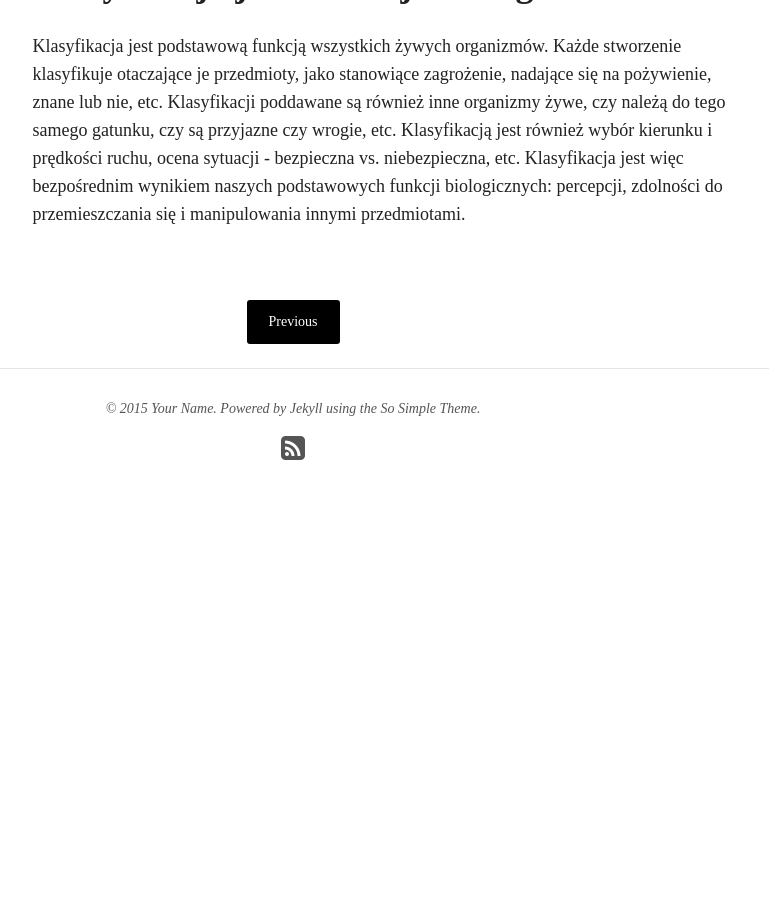
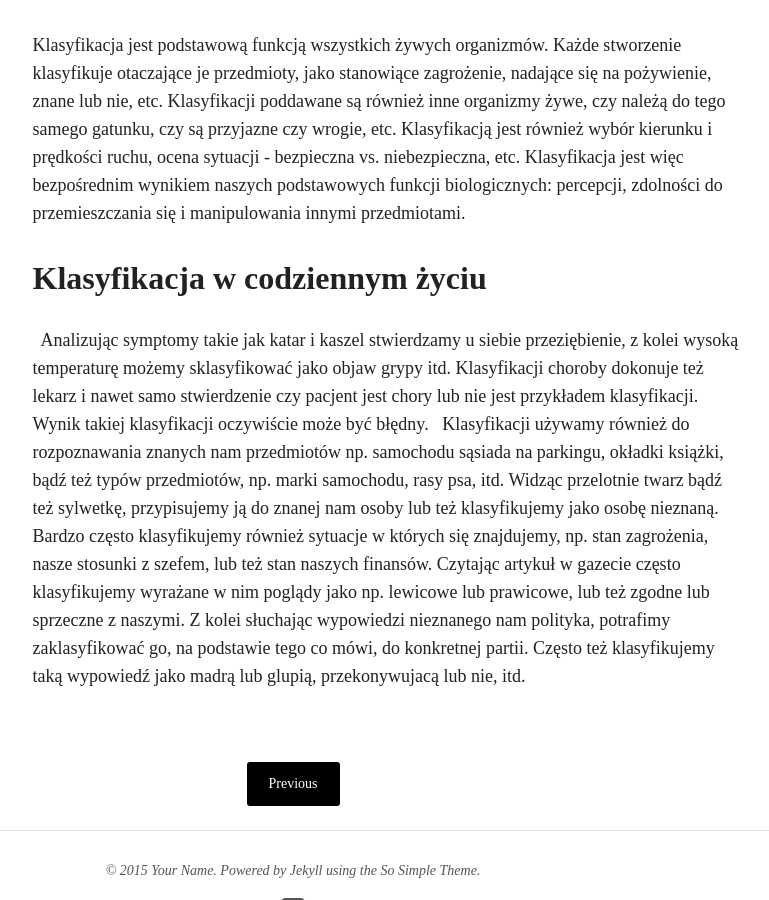
Before and after one commit to tmkmrcnk/klasyfikatory, a Jekyll site: the page built from _posts/articles/2014-12-24-klasyfikacja-wstep.md, in a window 1280 px wide and 900 px high, scrolled down 889 px. Shown: the whole window, without its empty margins (347-1116 px from the left). Built offline with Jekyll 4.4.1, drawn with Linux system fonts in a browser that asks for light colours; nearby versions of some CDN libraries; before the commit the page ends 1449 px from its top, so only the background shows below that.

Commit message:
edit intro article

```diff
--- a/_posts/articles/2014-12-24-klasyfikacja-wstep.md
+++ b/_posts/articles/2014-12-24-klasyfikacja-wstep.md
@@ -13,12 +13,20 @@ image:
   creditlink:
 ---
 
-## Czym jest klasyfikacja?
+### Czym jest klasyfikacja?
 
 Klasyfikacja polega na przypisaniu danej rzeczy do wcześniej ustalonej klasy bądź też kategorii. Rzeczy które klasyfikujemy mogą być bardzo konkretne, tak jak fizyczne przedmioty bądź też abstrakcyjne, np. myśli, uczucia. Na przykład szczekające i biegające po parku zwierzę możemy sklasyfikować jako *psa*, a czerwony przedmiot wiszący na drzewie jako *jabłko*. Oczywiście wcześniej musimy sklasyfikować drzewo jako *drzewo*.
 
 Klasyfikować możemy tez rzeczy niematerialne, np. wydarzenia lub sytuacje. Typowe stwierdzenia takie jak *źle się czuję*, *jestem w świetnej formie*, *jestem zmęczony*, wydają się opisywać nasz faktyczny stan, tak na prawdę wyrażają jedynie naszą często subiektywną klasyfikację tego stanu.
 
-# Klasyfikacja jako funkcja biologiczna
+### Klasyfikacja jako funkcja biologiczna
 
 Klasyfikacja jest podstawową funkcją wszystkich żywych organizmów. Każde stworzenie klasyfikuje otaczające je przedmioty,  jako stanowiące zagrożenie, nadające się na pożywienie, znane lub nie, etc. Klasyfikacji poddawane są również inne organizmy żywe, czy należą do tego samego gatunku, czy są przyjazne czy wrogie, etc. Klasyfikacją jest również wybór kierunku i prędkości ruchu, ocena sytuacji - bezpieczna vs. niebezpieczna, etc. Klasyfikacja jest więc bezpośrednim wynikiem naszych podstawowych funkcji biologicznych: percepcji, zdolności do przemieszczania się i manipulowania innymi przedmiotami.
+
+## Klasyfikacja  w codziennym życiu
+
+Analizując symptomy takie jak katar i kaszel stwierdzamy u siebie przeziębienie, z kolei wysoką temperaturę możemy sklasyfikować jako objaw grypy itd. Klasyfikacji choroby dokonuje też lekarz i nawet samo stwierdzenie czy pacjent jest chory lub nie jest przykładem klasyfikacji. Wynik takiej klasyfikacji oczywiście może być błędny.
+
+Klasyfikacji używamy również do rozpoznawania znanych nam przedmiotów np. samochodu sąsiada na parkingu, okładki książki, bądź też typów przedmiotów, np. marki samochodu, rasy psa, itd. Widząc przelotnie twarz bądź też sylwetkę, przypisujemy ją do znanej nam osoby lub też klasyfikujemy jako osobę nieznaną.
+
+Bardzo często klasyfikujemy również sytuacje w których się znajdujemy, np. stan zagrożenia, nasze stosunki z szefem, lub też stan naszych finansów. Czytając artykuł w gazecie często klasyfikujemy wyrażane w nim poglądy jako np. lewicowe lub prawicowe, lub też zgodne lub sprzeczne z naszymi. Z kolei słuchając wypowiedzi nieznanego nam polityka, potrafimy zaklasyfikować go, na podstawie tego co mówi, do konkretnej partii. Często też klasyfikujemy taką wypowiedź jako madrą lub glupią, przekonywujacą lub nie, itd.
```
